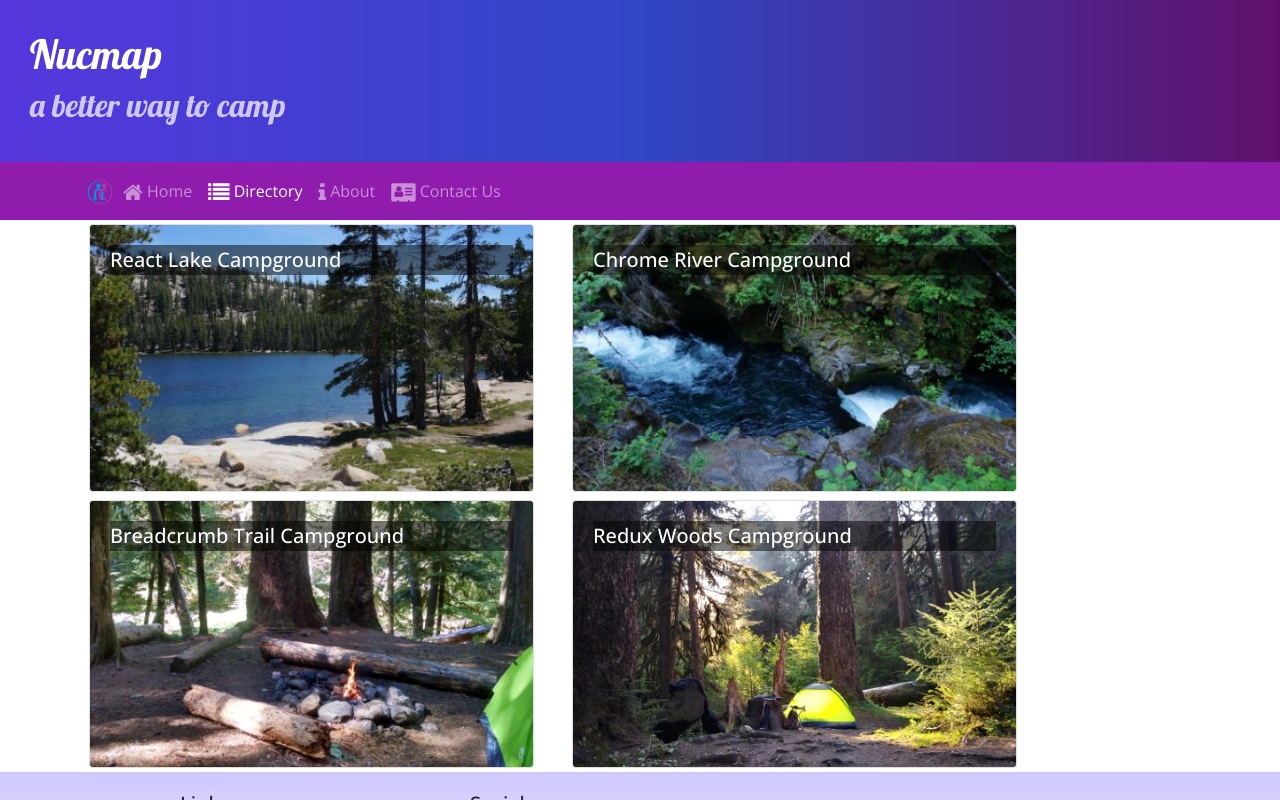
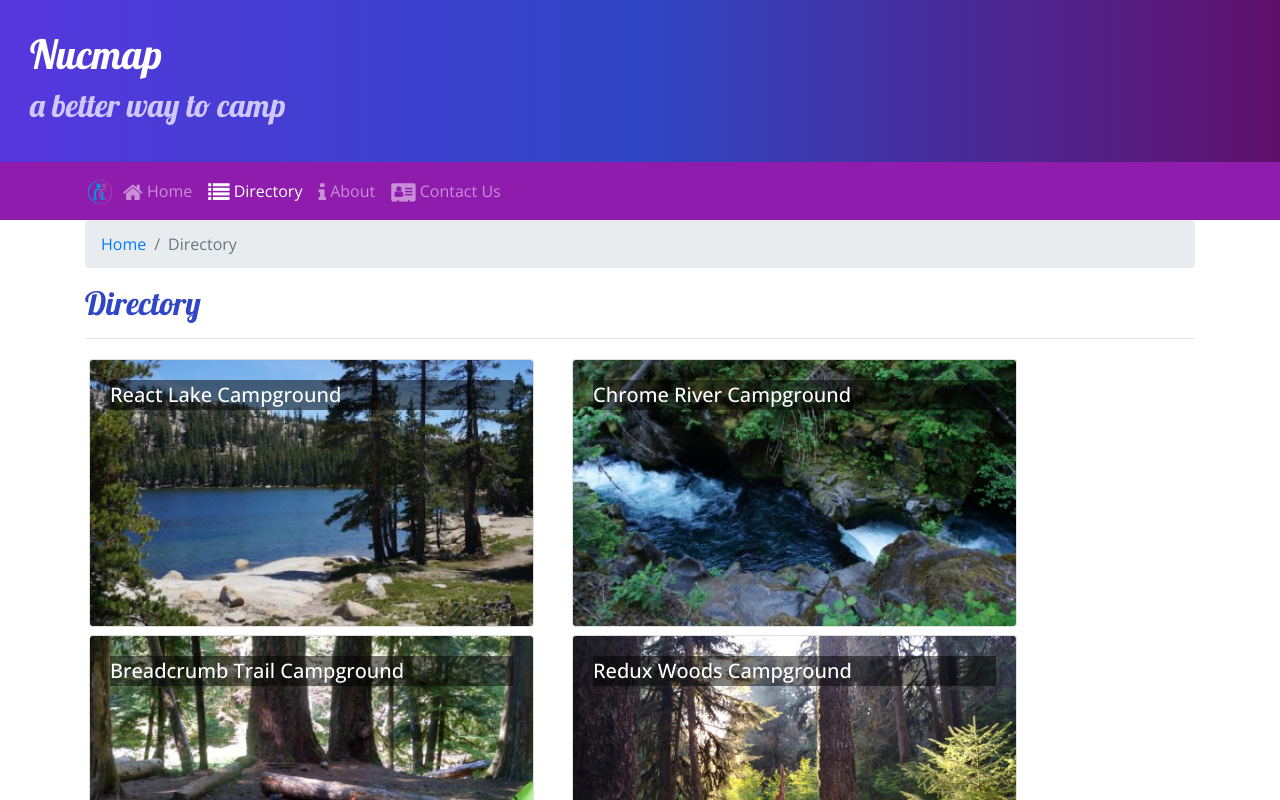
Before and after one commit to cristiaann-VL4L/NC_site, a React (Create React App) app: page /directory in a window 1280 px wide. Shown: the top 800 px of the page. Built offline with nearby package versions, Linux system fonts and the light colour scheme.

Commit message:
Breadcrumbs

```diff
--- a/src/components/CampsiteInfoComponent.js
+++ b/src/components/CampsiteInfoComponent.js
@@ -1,5 +1,14 @@
 import React from "react";
-import { Card, CardImg, CardText, CardBody, CardTitle } from "reactstrap";
+import {
+  Card,
+  CardImg,
+  CardText,
+  CardBody,
+  CardTitle,
+  Breadcrumb,
+  BreadcrumbItem,
+} from "reactstrap";
+import { Link } from "react-router-dom";
 
 function RenderCampsite({ campsite }) {
   return (
@@ -7,7 +16,6 @@
       <Card>
         <CardImg top src={campsite.image} alt={campsite.name} />
         <CardBody>
-          <CardTitle>{campsite.name}</CardTitle>
           <CardText>{campsite.description}</CardText>
         </CardBody>
       </Card>
@@ -48,6 +56,18 @@
     return (
       <div className="container">
         <div className="row">
+          <div className="col">
+            <Breadcrumb>
+              <BreadcrumbItem>
+                <Link to="/directory">Directory</Link>
+              </BreadcrumbItem>
+              <BreadcrumbItem active>{props.campsite.name}</BreadcrumbItem>
+            </Breadcrumb>
+            <h2>{props.campsite.name}</h2>
+            <hr />
+          </div>
+        </div>
+        <div className="row">
           <RenderCampsite campsite={props.campsite} />
           <RenderComments comments={props.comments} />
         </div>
--- a/src/components/ContactComponent.js
+++ b/src/components/ContactComponent.js
@@ -1,10 +1,18 @@
-import React from 'react';
+import React from "react";
+import { Breadcrumb, BreadcrumbItem } from "reactstrap";
+import { Link } from "react-router-dom";
 
 function Contact(props) {
   return (
     <div className="container">
       <div className="row">
         <div className="col">
+          <Breadcrumb>
+            <BreadcrumbItem>
+              <Link to="/home">Home</Link>
+            </BreadcrumbItem>
+            <BreadcrumbItem active>Contact Us</BreadcrumbItem>
+          </Breadcrumb>
           <h2>Contact Us</h2>
           <hr />
         </div>
@@ -14,14 +22,25 @@
         <div className="col-sm-4">
           <h5>Our Address</h5>
           <address>
-                        1 Nucamp Way<br />
-                        Seattle, WA 98001<br />
+            1 Nucamp Way
+            <br />
+            Seattle, WA 98001
+            <br />
             U.S.A.
           </address>
         </div>
         <div className="col">
-                    <a role="button" className="btn btn-link" href="tel:+12065551234"><i className="fa fa-phone" /> 1-206-555-1234</a><br />
-                    <a role="button" className="btn btn-link" href="mailto:fakeemail@fakeemail.co"><i className="fa fa-envelope-o" /> campsites@nucamp.co</a>
+          <a role="button" className="btn btn-link" href="tel:+12065551234">
+            <i className="fa fa-phone" /> 1-206-555-1234
+          </a>
+          <br />
+          <a
+            role="button"
+            className="btn btn-link"
+            href="mailto:fakeemail@fakeemail.co"
+          >
+            <i className="fa fa-envelope-o" /> campsites@nucamp.co
+          </a>
         </div>
       </div>
     </div>
--- a/src/components/DirectoryComponent.js
+++ b/src/components/DirectoryComponent.js
@@ -1,5 +1,12 @@
 import React from "react";
-import { Card, CardImg, CardImgOverlay, CardTitle } from "reactstrap";
+import {
+  Card,
+  CardImg,
+  CardImgOverlay,
+  CardTitle,
+  Breadcrumb,
+  BreadcrumbItem,
+} from "reactstrap";
 import { Link } from "react-router-dom";
 
 function RenderDirectoryItem({ campsite }) {
@@ -24,6 +31,18 @@
   });
   return (
     <div className="container">
+      <div className="row">
+        <div className="col">
+          <Breadcrumb>
+            <BreadcrumbItem>
+              <Link to="/home">Home</Link>
+            </BreadcrumbItem>
+            <BreadcrumbItem active>Directory</BreadcrumbItem>
+          </Breadcrumb>
+          <h2>Directory</h2>
+          <hr />
+        </div>
+      </div>
       <div className="row">{directory}</div>
     </div>
   );
```
Lines whose indentation alone changed are shown as unchanged.
